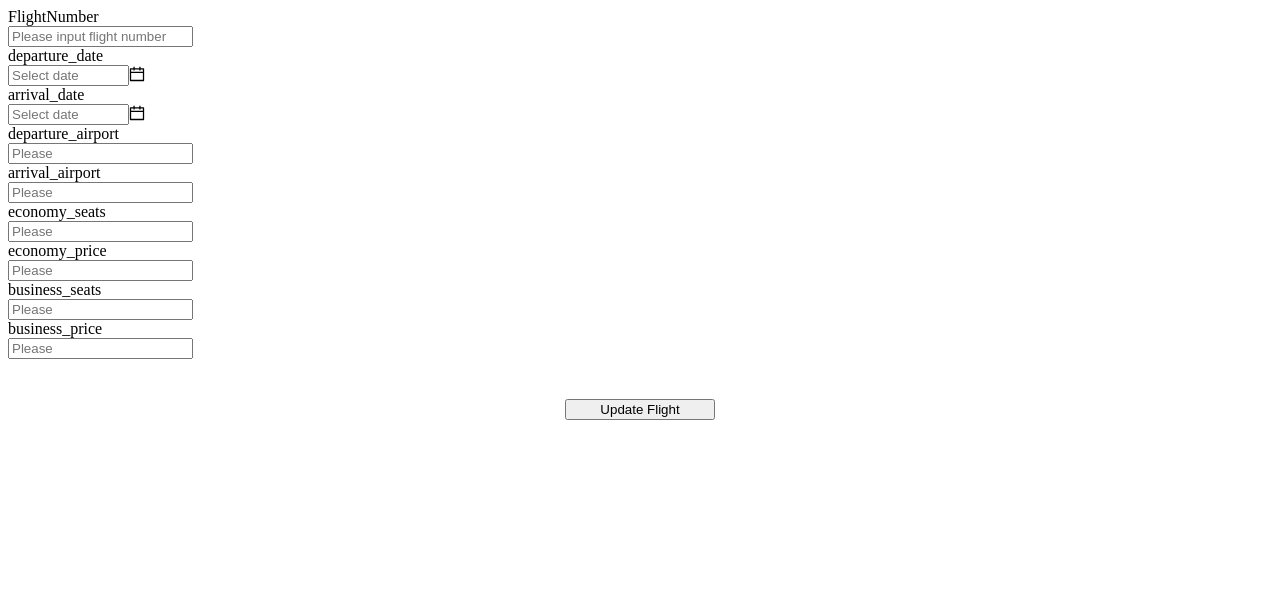
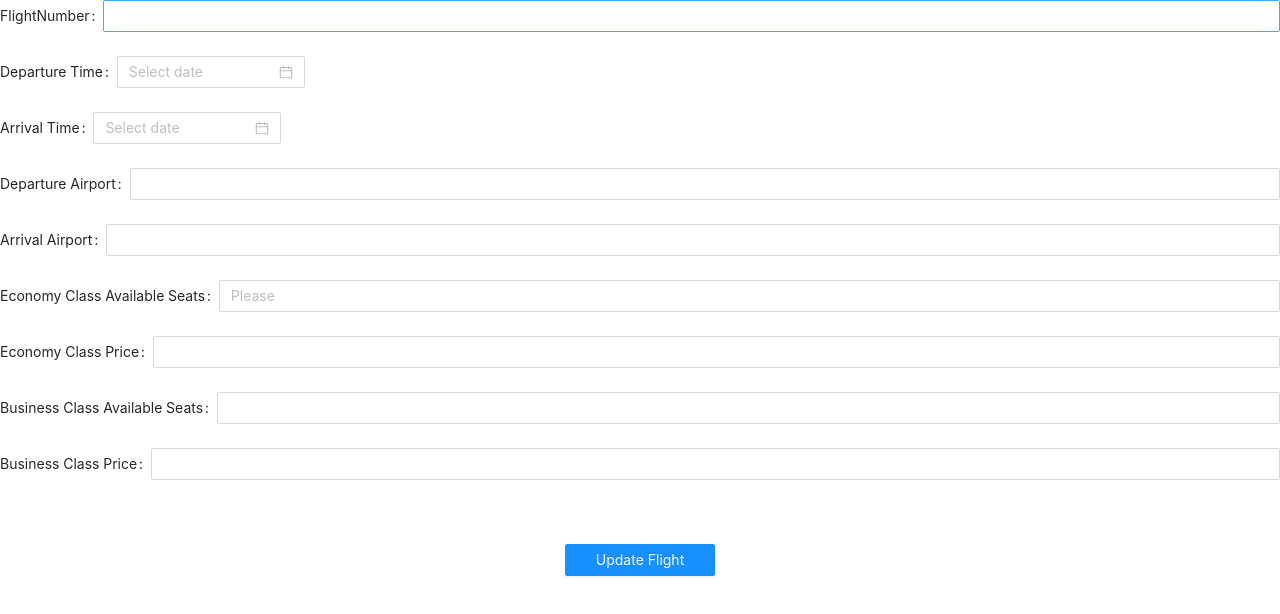
Before and after one commit to mariamsayed3/WeekEnd-developers, a React (Create React App) app in the folder frontend/: page /admin/update_flight/1 in a window 1280 px wide. Shown: the top 614 px of the page. Built offline with nearby package versions, Linux system fonts and the light colour scheme; no server answers.

Commit message:
Edit Update Flight

```diff
--- a/frontend/src/Components/Admin/UpdateFlight.js
+++ b/frontend/src/Components/Admin/UpdateFlight.js
@@ -1,37 +1,36 @@
-import {useState, useEffect} from 'react';
 import axios from 'axios';
+import 'antd/dist/antd.css';
 import {useParams} from "react-router-dom";
-import {Alert,Button, Form, Input, DatePicker,} from 'antd';
+import {Button, Form, Input, DatePicker} from 'antd';
 require ('dotenv').config()
 
 
 
 function UpdateFlight() {
-    console.log(process.env.URL)
-    const id = "617adf4639bec94174c87305"
+    const id = "617bbcf6edf4585cfd4a5cca"
     const [form] = Form.useForm();
-    const [flight, setFlight] = useState(null)
-    // const [error, setError] = useState(null);
 
-    useEffect(() => {
+    const getFlight = async () =>{
+      const {data} = await axios.get (`http://localhost:8000/admin/get_flight/${id}`);
+      if(data){
+          const {FlightNumber,DepartureAirport,ArrivalAirport, EconomyAvailableSeats,EconomyPrice, BusinessAvailableSeats, BusinessPrice }=data
 
-        if(flight){
-            const {FlightNumber,Departure,Arrival,EconomyClass,BusinessClass,}=flight
-            const {date: departure_date, airport: departure_airport} = Departure
-            const {date: arrival_date, airport: arrival_airport } = Arrival
-            const {available_seats: economy_seats,price: economy_price} = EconomyClass
-            const {available_seats: business_seats, price: business_price} = BusinessClass
-            form.setFieldsValue({
-                FlightNumber,departure_date ,departure_airport, arrival_date, arrival_airport,
-                economy_seats, economy_price, business_seats, business_price });
-          }
-      },[flight]);
+          form.setFieldsValue({FlightNumber, DepartureAirport,ArrivalAirport, EconomyAvailableSeats,EconomyPrice, BusinessAvailableSeats, BusinessPrice  });
+        }
+      }
+      getFlight()
+
 
     const onSubmit = async () => {
 
         try {
           const values = await form.validateFields();
-          console.log(values)
+          if (values.DepartureTime) values.DepartureTime = new Date(Date.parse(values.DepartureTime))
+          if (values.ArrivalTime) values.ArrivalTime = new Date(Date.parse(values.ArrivalTime))
+          if (values.EconomyAvailableSeats) values.EconomyAvailableSeats = parseInt(values.EconomyAvailableSeats)
+          if (values.EconomyPrice) values.EconomyPrice = parseInt(values.EconomyPrice)
+          if (values.BusinessAvailableSeats) values.BusinessAvailableSeats = parseInt(values.BusinessAvailableSeats)
+          if (values.BusinessPrice) values.BusinessPrice = parseInt(values.BusinessPrice)
           await axios.patch (`http://localhost:8000/admin/update_flight/${id}`, values);
         } catch (e) {
           console.log(e)
@@ -46,64 +45,64 @@ function UpdateFlight() {
               name="FlightNumber"
               label="FlightNumber"
             >
-              <Input placeholder="Please input flight number"/>
+              <Input />
             </Form.Item>
 
             <Form.Item
-              name="departure_date"
-              label="departure_date"
+              name="DepartureTime"
+              label="Departure Time"
             >
              <DatePicker />
              </Form.Item>
 
              <Form.Item
-              name="arrival_date"
-              label="arrival_date"
+              name="ArrivalTime"
+              label="Arrival Time"
             >
              <DatePicker />
             </Form.Item>
 
             <Form.Item
-              name="departure_airport"
-              label="departure_airport"
+              name="DepartureAirport"
+              label="Departure Airport"
+            >
+              <Input/>
+            </Form.Item>
+
+            <Form.Item
+              name="ArrivalAirport"
+              label="Arrival Airport"
+
+            >
+              <Input/>
+            </Form.Item>
+
+            <Form.Item
+              name="EconomyAvailableSeats"
+              label="Economy Class Available Seats"
             >
               <Input placeholder="Please"/>
             </Form.Item>
 
             <Form.Item
-              name="arrival_airport"
-              label="arrival_airport"
-
+              name="EconomyPrice"
+              label="Economy Class Price"
             >
-              <Input placeholder="Please"/>
+              <Input/>
             </Form.Item>
 
             <Form.Item
-              name="economy_seats"
-              label="economy_seats"
+              name="Busines AvailableSeats"
+              label="Business Class Available Seats"
             >
-              <Input placeholder="Please"/>
+              <Input/>
             </Form.Item>
 
             <Form.Item
-              name="economy_price"
-              label="economy_price"
+              name="BusinessPrice"
+              label="Business Class Price"
             >
-              <Input placeholder="Please"/>
-            </Form.Item>
-
-            <Form.Item
-              name="business_seats"
-              label="business_seats"
-            >
-              <Input placeholder="Please"/>
-            </Form.Item>
-
-            <Form.Item
-              name="business_price"
-              label="business_price"
-            >
-              <Input placeholder="Please"/>
+              <Input/>
             </Form.Item>
 
             {/* {error && <Alert message={error} type="error" /> } */}
```
Also changed, not shown: 2 other files (tests, documents, lock files or other folders).
